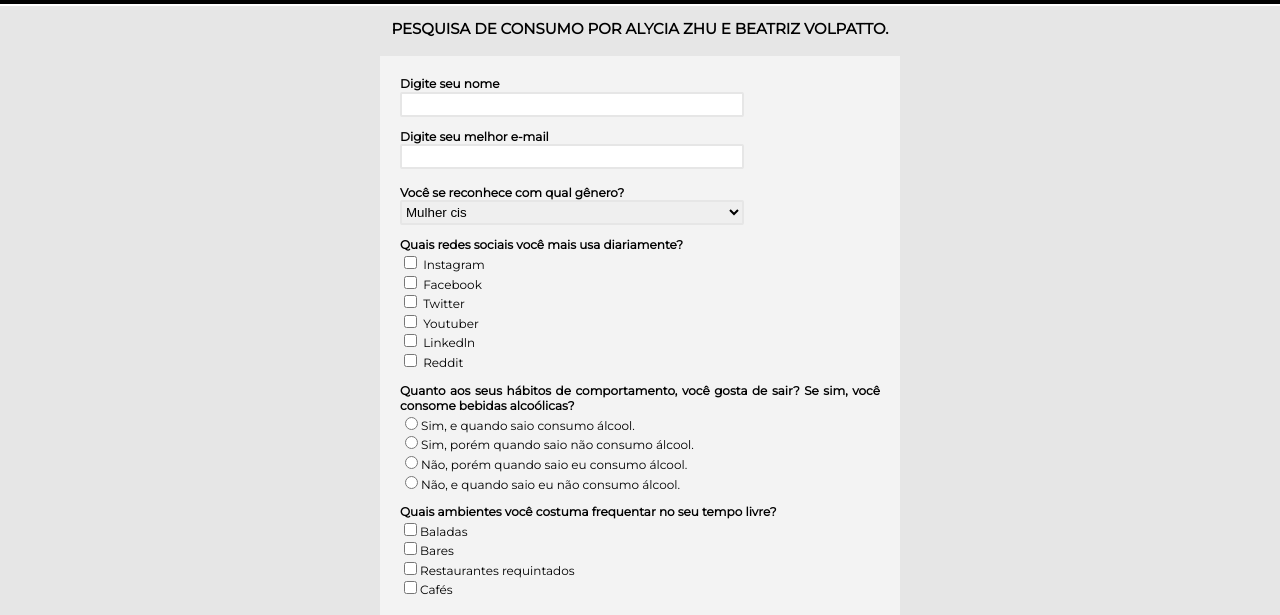
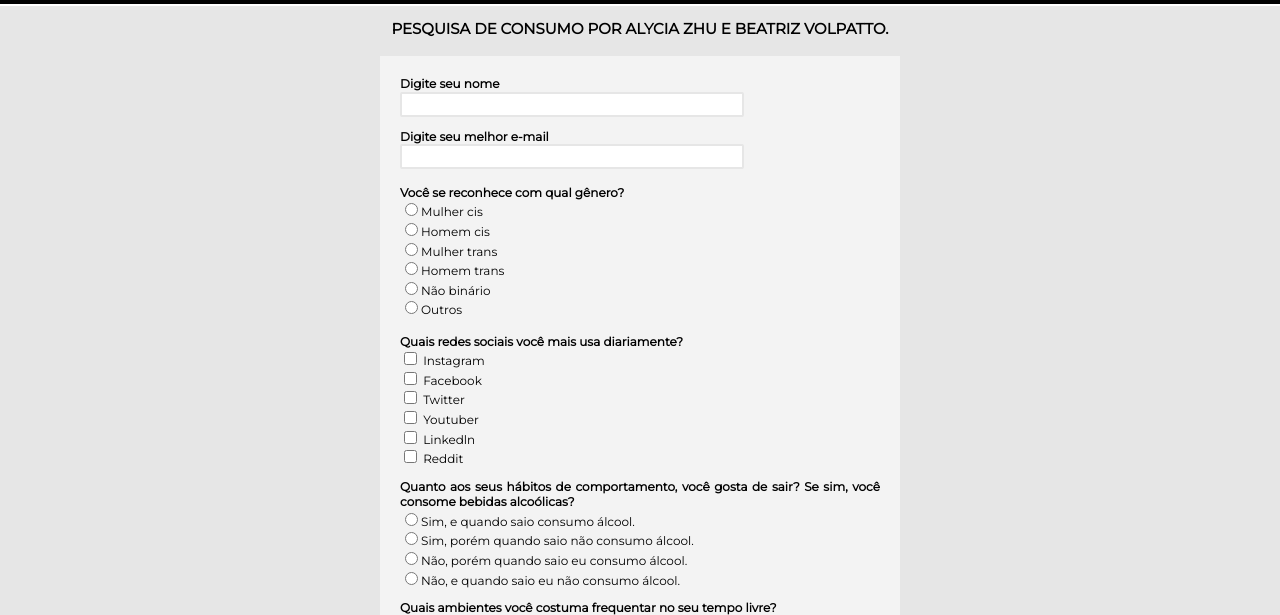
Before and after one commit to alyciavjxzhu/amoenus, a plain HTML site: page index.html in a window 1280 px wide. Shown: the part 102-717 px from the top of the page. Drawn offline with Linux system fonts and the light colour scheme.

Commit message:
Add files via upload

```diff
--- a/index.html
+++ b/index.html
@@ -37,14 +37,14 @@
                         </div>
                         <div>
                             Você se reconhece com qual gênero?<br>
-                            <select style="width: calc(75% - 16px); border-radius: 2px; border: 2px solid rgb(230, 230, 230); height: 25px;">
-                                <option value="MulherCis" name="genero">Mulher cis</option>
-                                <option value="homemcis" name="genero">Homem cis</option>
-                                <option value="homemtrans" name="genero">Homem trans</option>
-                                <option value="mulhertrans" name="genero">Mulher trans</option>
-                                <option value="nobinary" name="genero">Não binário</option>
-                                <option value="outros" name="genero">Outro</option>
-                            </select><p>
+                            <h7>
+                                <input value="MulherCis" name="genero" type="radio">Mulher cis<br>
+                                <input value="homemcis" name="genero" type="radio">Homem cis<br>
+                                <input value="Mulhertrans" name="genero" type="radio">Mulher trans<br>
+                                <input value="homemtrans" name="genero" type="radio">Homem trans<br>
+                                <input value="nobinary" name="genero" type="radio">Não binário<br>
+                                <input value="outros" name="genero" type="radio">Outros<br><br>
+                            </h7>
                         </div>
                         <div>
                             Quais redes sociais você mais usa diariamente?<br>
```
